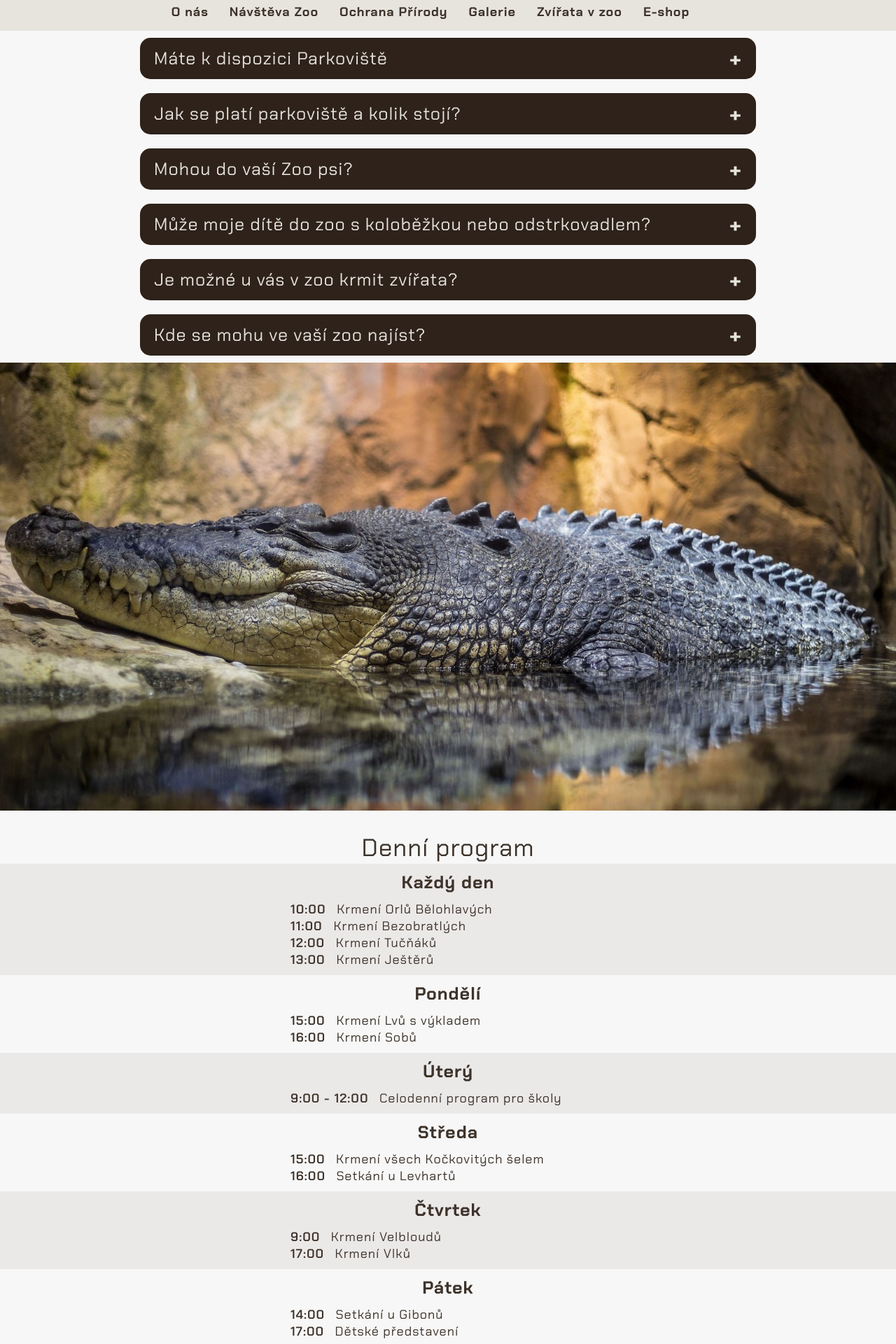
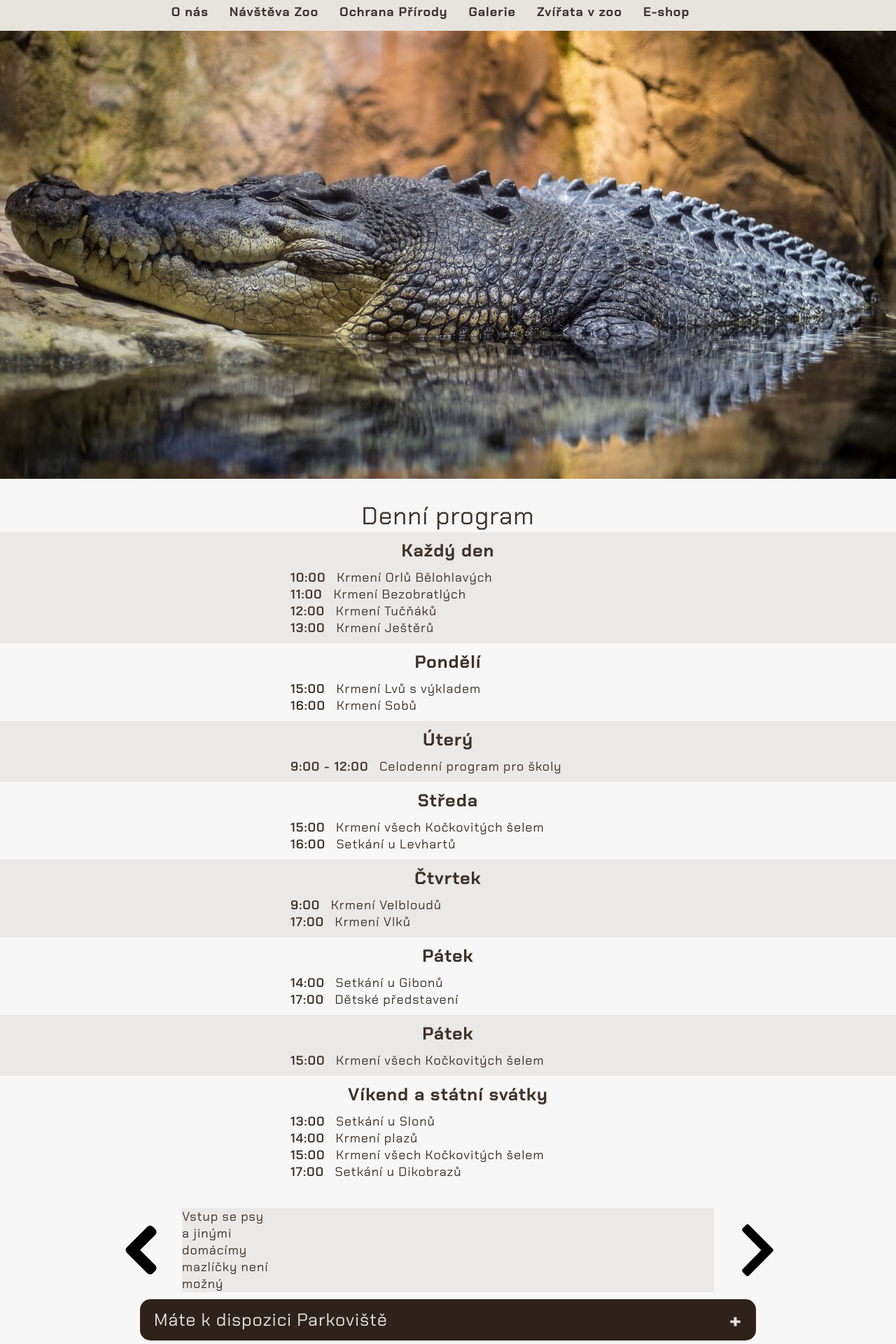
Before and after one commit to KarelStastny/React-Zoo-Web, a React (Create React App) app: page / in a window 1280 px wide. Shown: the part 140-2060 px from the top of the page at 70% size. Built offline with nearby package versions, Linux system fonts and the light colour scheme.

Commit message:
Vytvořena stránka s konkrétním zvířetem

```diff
--- a/src/App.js
+++ b/src/App.js
@@ -20,7 +20,7 @@ import Foto from './pages/Foto';
 import OneKariera from './components/OneKariera';
 import CasteOtazky from './pages/CasteOtazky';
 import Zvirata from './pages/Zvirata';
-import OneZvire from './components/OneZvire';
+import OneZvire from './pages/OneZvire';
 
 
 const App = () => {
--- a/src/pages/Home.js
+++ b/src/pages/Home.js
@@ -12,11 +12,11 @@ import Faq from '../components/Faq'
 const Home = () => {
   return (
     <div>
-      <Faq/>
+
       <Background/>
       <DailyProgram/>
       <Prohibitions/>
-
+      <Faq/>
     <Cennik/>
     </div>
   )
```
Also changed, not shown: src/pages/OneZvire.js (renamed from src/components/OneZvire.js, +5 -2 lines), src/pages/OneZvire.scss (renamed from src/components/OneZvire.scss).
